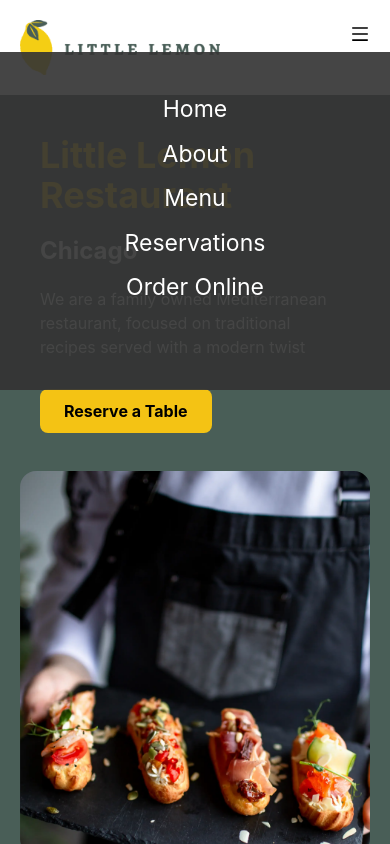
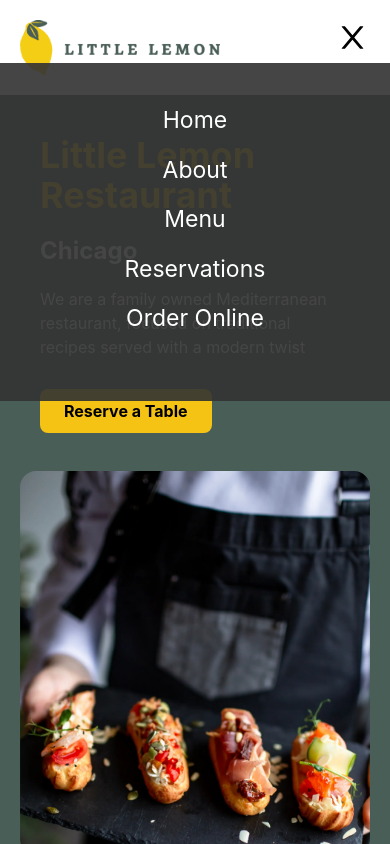
Before and after one commit to csegur4/little-lemon-app, a React (Create React App) app: page / in a window 390 px wide. Both pictures are taken after a click on the button "Options". Shown: the top 844 px of the page. Built offline with nearby package versions, Linux system fonts and the light colour scheme.

Commit message:
hamburger menu update

```diff
--- a/src/components/Nav.js
+++ b/src/components/Nav.js
@@ -1,5 +1,6 @@
 import  Logo from './images/logo.webp'
-import {AiOutlineMenu} from 'react-icons/ai';
+import { useState } from 'react';
+import {AiOutlineMenu, AiOutlineClose} from 'react-icons/ai';
 import {
     Menu,
     MenuButton,
@@ -9,6 +10,9 @@ import {
   } from '@chakra-ui/react'
 
 export default function Nav(){
+
+    const [open, setOpen] = useState(false);
+
     return(
         <nav>
             <div className="menu container mx-auto">
@@ -32,8 +36,9 @@ export default function Nav(){
                         <MenuButton
                             as={IconButton}
                             aria-label='Options'
-                            icon={<AiOutlineMenu size='20px' />}
+                            icon={!open ? <AiOutlineMenu size='35px' onClick={()=> setOpen(true)} /> : <AiOutlineClose size='35px' onClick={()=> setOpen(false)} /> }
                             variant='outline'
+
                         />
                         <MenuList
                         w="100vw"
@@ -43,16 +48,16 @@ export default function Nav(){
                         fontSize="23px"
                         p="20px"
                         >
-                            <MenuItem justifyContent="center" mb="10px" pt="20">
+                            <MenuItem justifyContent="center" mb="15px" pt="20">
                                 Home
                             </MenuItem>
-                            <MenuItem justifyContent="center" mb="10px" >
+                            <MenuItem justifyContent="center" mb="15px" >
                                 About
                             </MenuItem>
-                            <MenuItem justifyContent="center" mb="10px">
+                            <MenuItem justifyContent="center" mb="15px">
                                 Menu
                             </MenuItem>
-                            <MenuItem justifyContent="center" mb="10px">
+                            <MenuItem justifyContent="center" mb="15px">
                                 Reservations
                             </MenuItem>
                             <MenuItem justifyContent="center" >
```
